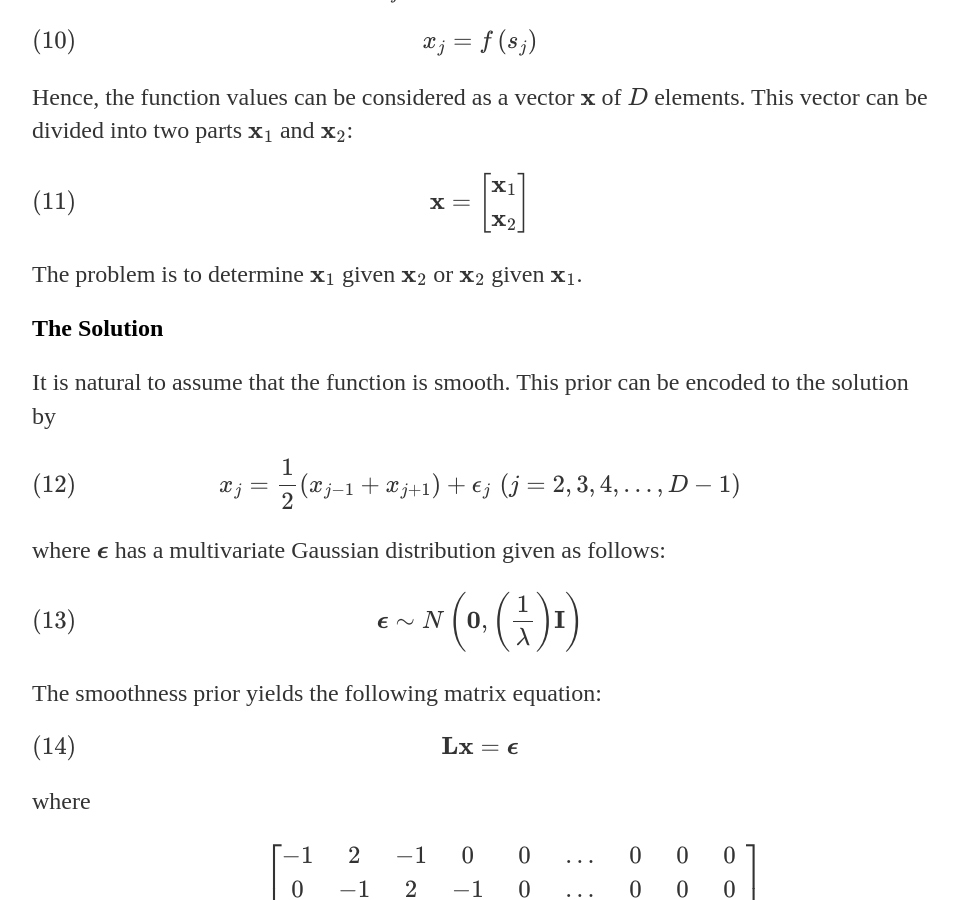
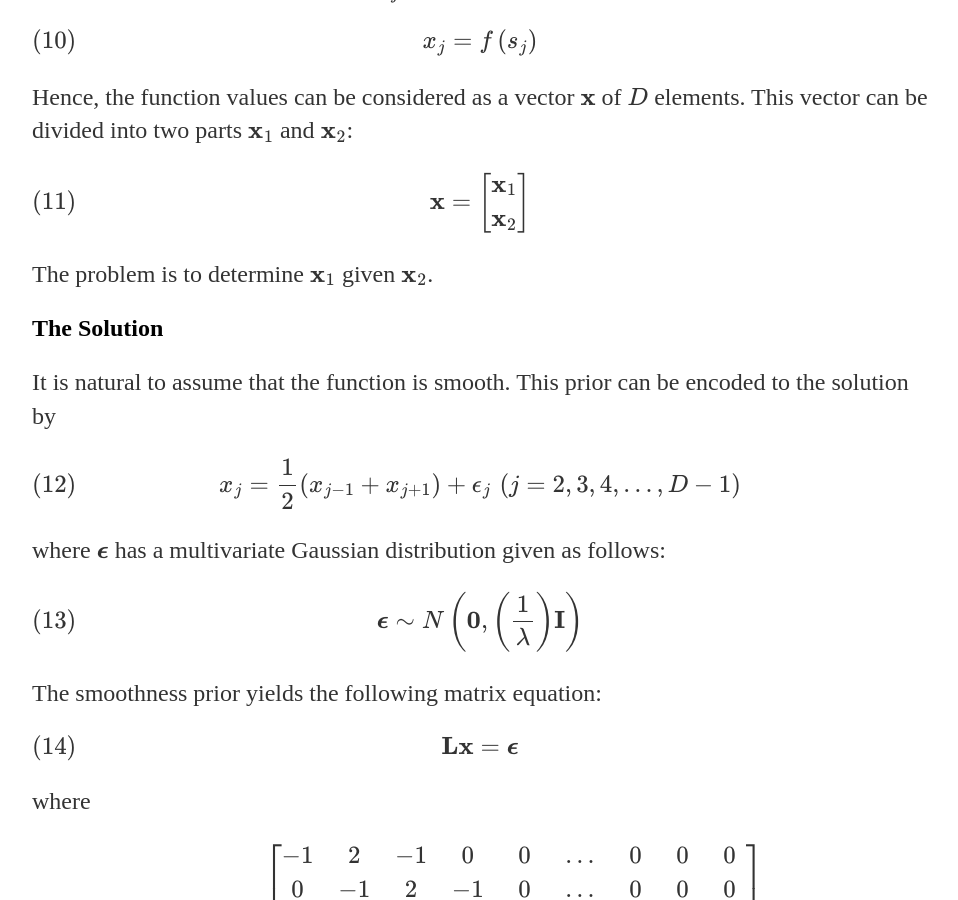
Before and after one commit to SaffetGokcenSen/saffetgokcensen.github.io, a Jekyll site: the page built from _posts/2020-06-26-backward-prediction-forward-prediction-and-interpolation-with-noise-free-data-using-jointly-gaussian-vectors.md, in a window 1280 px wide and 900 px high, scrolled down 1799 px. Shown: the whole window, without its empty margins (160-1118 px from the left). Built offline with Jekyll 4.4.1, drawn with Linux system fonts in a browser that asks for light colours.

Commit message:
a correction in the problem definition

```diff
--- a/_posts/2020-06-26-backward-prediction-forward-prediction-and-interpolation-with-noise-free-data-using-jointly-gaussian-vectors.md
+++ b/_posts/2020-06-26-backward-prediction-forward-prediction-and-interpolation-with-noise-free-data-using-jointly-gaussian-vectors.md
@@ -66,7 +66,7 @@ Hence, the function values can be considered as a vector $\mathbf{x}$ of $D$ ele
         \mathbf{x}\_{2}
     \end{bmatrix}
 \end{equation}
-The problem is to determine $\mathbf{x}\_{1}$ given $\mathbf{x}\_{2}$ or $\mathbf{x}\_{2}$ given $\mathbf{x}\_{1}$.
+The problem is to determine $\mathbf{x}\_{1}$ given $\mathbf{x}\_{2}$.
 
 ## The Solution
 It is natural to assume that the function is smooth. This prior can be encoded to the solution by
```
